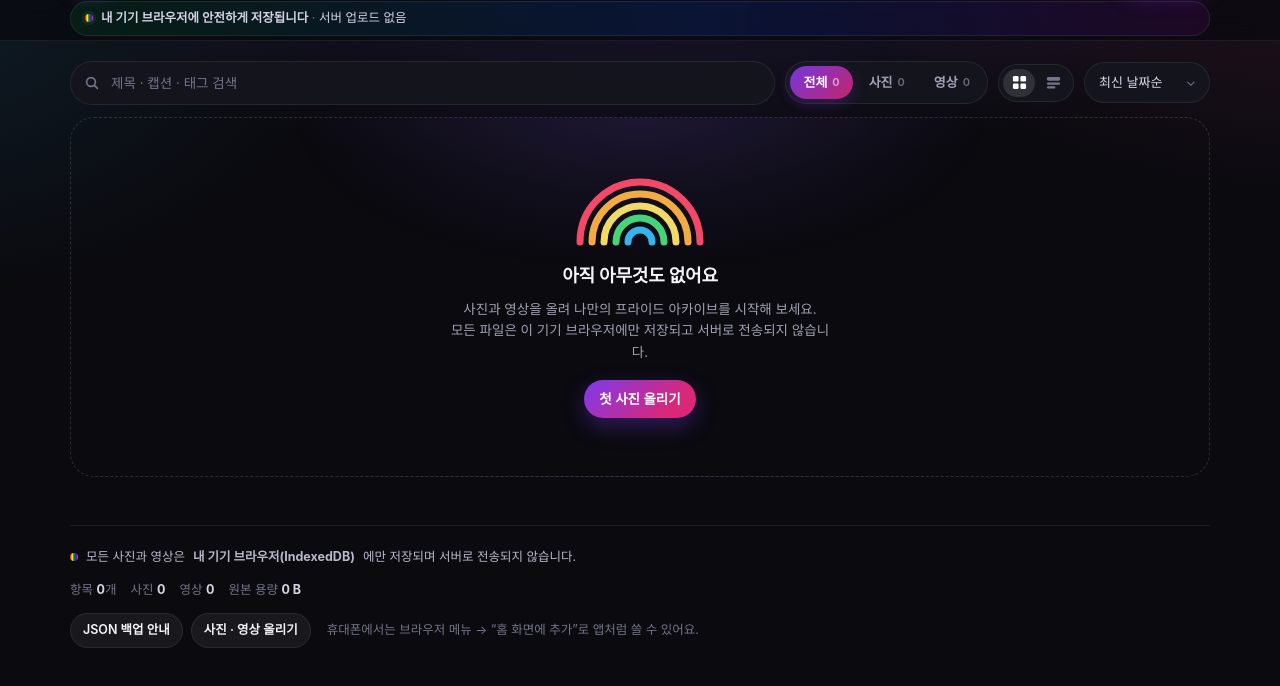
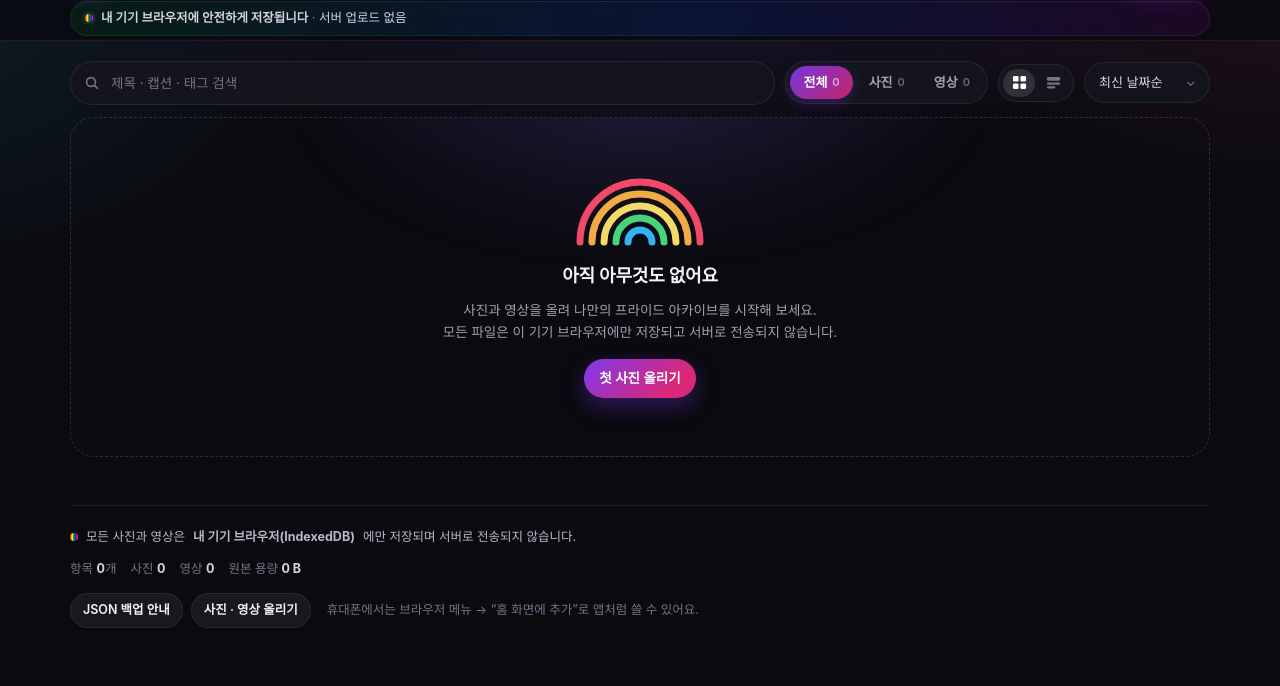
Before and after one commit to dawis2-kr/rainbow-gallery, a plain HTML site: page index.html in a window 1280 px wide. Shown: the part 68-754 px from the top of the page. Drawn offline with Linux system fonts and the light colour scheme.

Commit message:
한글 줄바꿈과 빈 상태 문구 폭 개선

```diff
--- a/index.html
+++ b/index.html
@@ -47,6 +47,8 @@
     color: var(--text);
     font-family: var(--font);
     line-height: 1.5;
+    word-break: keep-all;
+    overflow-wrap: break-word;
     -webkit-font-smoothing: antialiased;
     text-rendering: optimizeLegibility;
   }
@@ -582,7 +584,7 @@
     background: radial-gradient(500px 220px at 50% 0%, rgba(139, 92, 246, .12), transparent 70%);
   }
   .empty h2 { margin: 4px 0 0; font-size: 18px; font-weight: 700; letter-spacing: -.01em; }
-  .empty p { margin: 0 0 6px; font-size: 13.5px; color: var(--muted); line-height: 1.6; max-width: 380px; }
+  .empty p { margin: 0 0 6px; font-size: 13.5px; color: var(--muted); line-height: 1.65; max-width: 440px; }
   .empty-art { opacity: .95; }
 
   /* ---------- 푸터 ---------- */
```
